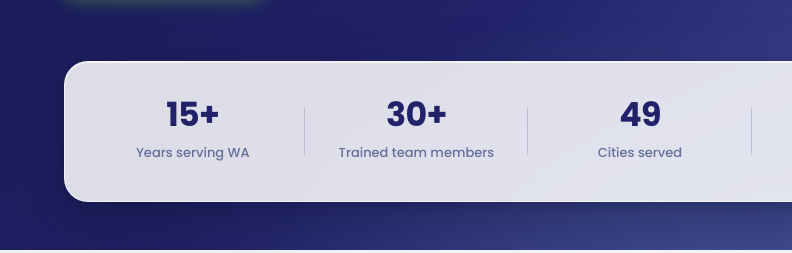
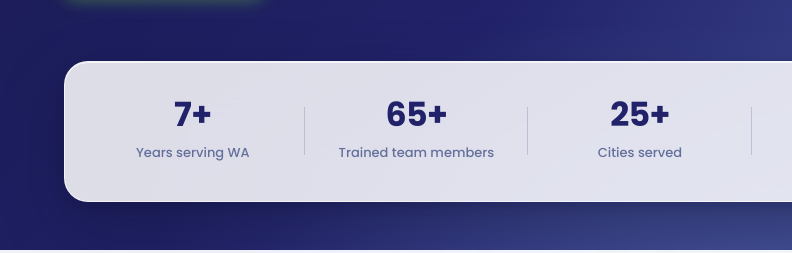
Before and after one commit to RainierFacilitySolutions/website, a plain HTML site: page site/index.html in a window 1280 px wide. Shown: the part 647-900 px from the top of the page, 0-792 px from the left. Drawn offline with Linux system fonts and the light colour scheme.

Commit message:
Update hero stats: 7+ years, 65+ team members, 25+ cities
Co-Authored-By: Claude Opus 4.6 <noreply@anthropic.com>

```diff
--- a/site/index.html
+++ b/site/index.html
@@ -100,9 +100,9 @@
   </div>
   <div class="container hero-stats-band">
     <div class="hero-stats" aria-label="Company at a glance">
-      <div class="hero-stat"><strong>15+</strong><span>Years serving WA</span></div>
-      <div class="hero-stat"><strong>30+</strong><span>Trained team members</span></div>
-      <div class="hero-stat"><strong>49</strong><span>Cities served</span></div>
+      <div class="hero-stat"><strong>7+</strong><span>Years serving WA</span></div>
+      <div class="hero-stat"><strong>65+</strong><span>Trained team members</span></div>
+      <div class="hero-stat"><strong>25+</strong><span>Cities served</span></div>
       <div class="hero-stat"><strong>5★</strong><span>Average client rating</span></div>
       <div class="hero-stat"><strong>100%</strong><span>Satisfaction guarantee</span></div>
     </div>
```
